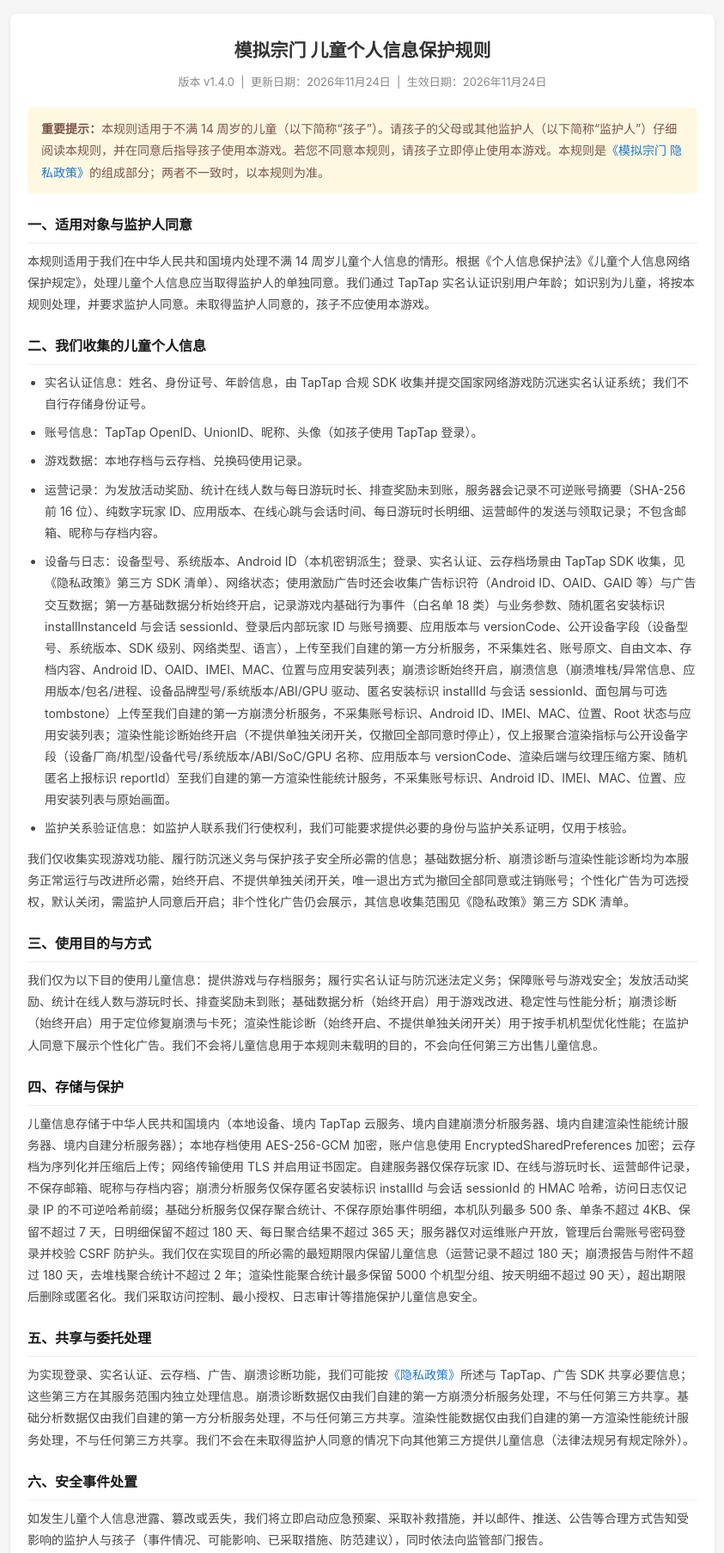
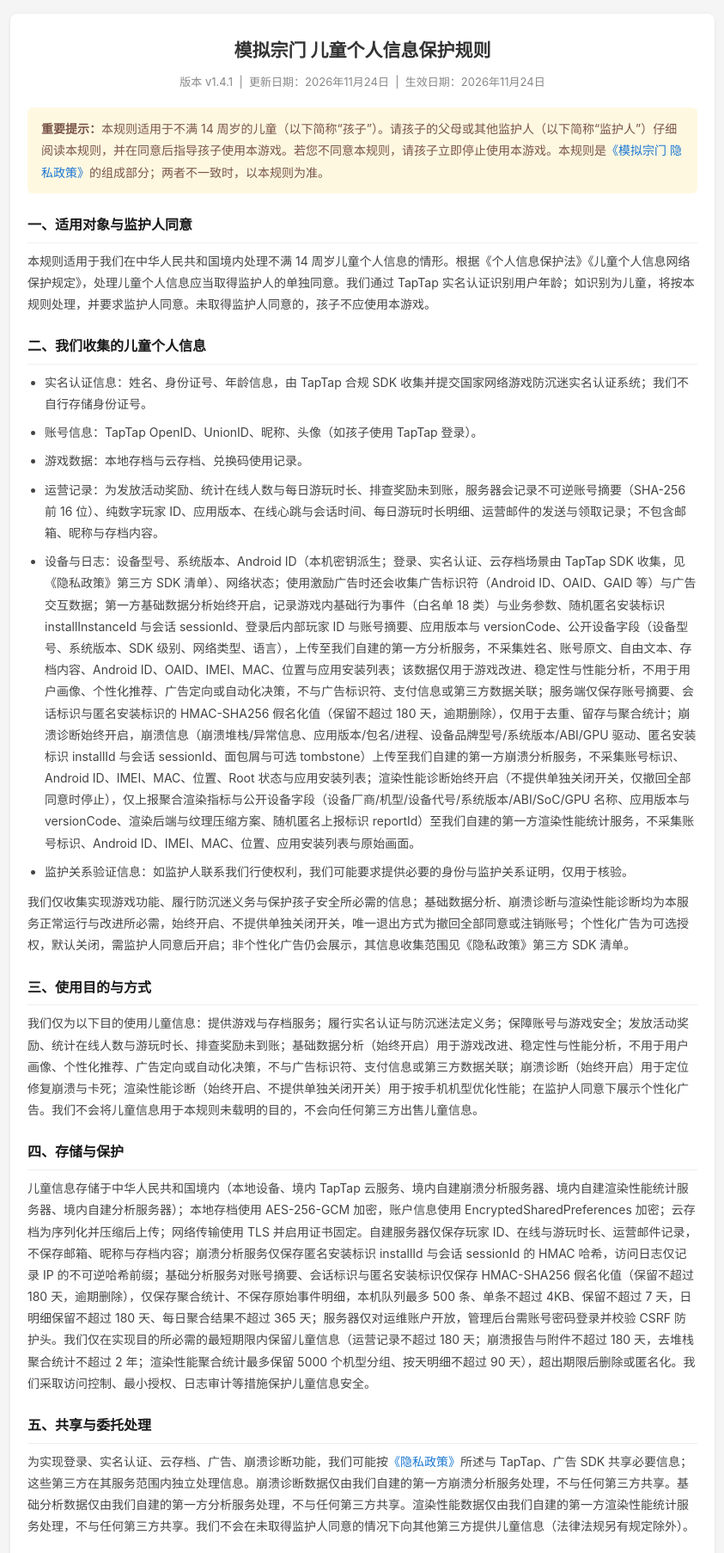
Before and after one commit to hsmy7/mnzm-policy, a plain HTML site: page docs/children-privacy.html in a window 1280 px wide. Shown: the top 1806 px of the page at 86% size, without its empty margins (218-1061 px from the left). Drawn offline with Linux system fonts and the light colour scheme.

Commit message:
docs: sync privacy policy v2.4.1

```diff
--- a/docs/children-privacy.html
+++ b/docs/children-privacy.html
@@ -21,7 +21,7 @@ a{color:#1976d2;text-decoration:none}
 <body>
 <div class="container">
 <h1>模拟宗门 儿童个人信息保护规则</h1>
-<div class="meta">版本 v1.4.0 &nbsp;|&nbsp; 更新日期：2026年11月24日 &nbsp;|&nbsp; 生效日期：2026年11月24日</div>
+<div class="meta">版本 v1.4.1 &nbsp;|&nbsp; 更新日期：2026年11月24日 &nbsp;|&nbsp; 生效日期：2026年11月24日</div>
 
 <div class="box"><strong>重要提示：</strong>本规则适用于不满 14 周岁的儿童（以下简称“孩子”）。请孩子的父母或其他监护人（以下简称“监护人”）仔细阅读本规则，并在同意后指导孩子使用本游戏。若您不同意本规则，请孩子立即停止使用本游戏。本规则是<a href="index.html">《模拟宗门 隐私政策》</a>的组成部分；两者不一致时，以本规则为准。</div>
 
@@ -34,16 +34,16 @@ a{color:#1976d2;text-decoration:none}
 <li>账号信息：TapTap OpenID、UnionID、昵称、头像（如孩子使用 TapTap 登录）。</li>
 <li>游戏数据：本地存档与云存档、兑换码使用记录。</li>
 <li>运营记录：为发放活动奖励、统计在线人数与每日游玩时长、排查奖励未到账，服务器会记录不可逆账号摘要（SHA-256 前 16 位）、纯数字玩家 ID、应用版本、在线心跳与会话时间、每日游玩时长明细、运营邮件的发送与领取记录；不包含邮箱、昵称与存档内容。</li>
-<li>设备与日志：设备型号、系统版本、Android ID（本机密钥派生；登录、实名认证、云存档场景由 TapTap SDK 收集，见《隐私政策》第三方 SDK 清单）、网络状态；使用激励广告时还会收集广告标识符（Android ID、OAID、GAID 等）与广告交互数据；第一方基础数据分析始终开启，记录游戏内基础行为事件（白名单 18 类）与业务参数、随机匿名安装标识 installInstanceId 与会话 sessionId、登录后内部玩家 ID 与账号摘要、应用版本与 versionCode、公开设备字段（设备型号、系统版本、SDK 级别、网络类型、语言），上传至我们自建的第一方分析服务，不采集姓名、账号原文、自由文本、存档内容、Android ID、OAID、IMEI、MAC、位置与应用安装列表；崩溃诊断始终开启，崩溃信息（崩溃堆栈/异常信息、应用版本/包名/进程、设备品牌型号/系统版本/ABI/GPU 驱动、匿名安装标识 installId 与会话 sessionId、面包屑与可选 tombstone）上传至我们自建的第一方崩溃分析服务，不采集账号标识、Android ID、IMEI、MAC、位置、Root 状态与应用安装列表；渲染性能诊断始终开启（不提供单独关闭开关，仅撤回全部同意时停止），仅上报聚合渲染指标与公开设备字段（设备厂商/机型/设备代号/系统版本/ABI/SoC/GPU 名称、应用版本与 versionCode、渲染后端与纹理压缩方案、随机匿名上报标识 reportId）至我们自建的第一方渲染性能统计服务，不采集账号标识、Android ID、IMEI、MAC、位置、应用安装列表与原始画面。</li>
+<li>设备与日志：设备型号、系统版本、Android ID（本机密钥派生；登录、实名认证、云存档场景由 TapTap SDK 收集，见《隐私政策》第三方 SDK 清单）、网络状态；使用激励广告时还会收集广告标识符（Android ID、OAID、GAID 等）与广告交互数据；第一方基础数据分析始终开启，记录游戏内基础行为事件（白名单 18 类）与业务参数、随机匿名安装标识 installInstanceId 与会话 sessionId、登录后内部玩家 ID 与账号摘要、应用版本与 versionCode、公开设备字段（设备型号、系统版本、SDK 级别、网络类型、语言），上传至我们自建的第一方分析服务，不采集姓名、账号原文、自由文本、存档内容、Android ID、OAID、IMEI、MAC、位置与应用安装列表；该数据仅用于游戏改进、稳定性与性能分析，不用于用户画像、个性化推荐、广告定向或自动化决策，不与广告标识符、支付信息或第三方数据关联；服务端仅保存账号摘要、会话标识与匿名安装标识的 HMAC-SHA256 假名化值（保留不超过 180 天，逾期删除），仅用于去重、留存与聚合统计；崩溃诊断始终开启，崩溃信息（崩溃堆栈/异常信息、应用版本/包名/进程、设备品牌型号/系统版本/ABI/GPU 驱动、匿名安装标识 installId 与会话 sessionId、面包屑与可选 tombstone）上传至我们自建的第一方崩溃分析服务，不采集账号标识、Android ID、IMEI、MAC、位置、Root 状态与应用安装列表；渲染性能诊断始终开启（不提供单独关闭开关，仅撤回全部同意时停止），仅上报聚合渲染指标与公开设备字段（设备厂商/机型/设备代号/系统版本/ABI/SoC/GPU 名称、应用版本与 versionCode、渲染后端与纹理压缩方案、随机匿名上报标识 reportId）至我们自建的第一方渲染性能统计服务，不采集账号标识、Android ID、IMEI、MAC、位置、应用安装列表与原始画面。</li>
 <li>监护关系验证信息：如监护人联系我们行使权利，我们可能要求提供必要的身份与监护关系证明，仅用于核验。</li>
 </ul>
 <p>我们仅收集实现游戏功能、履行防沉迷义务与保护孩子安全所必需的信息；基础数据分析、崩溃诊断与渲染性能诊断均为本服务正常运行与改进所必需，始终开启、不提供单独关闭开关，唯一退出方式为撤回全部同意或注销账号；个性化广告为可选授权，默认关闭，需监护人同意后开启；非个性化广告仍会展示，其信息收集范围见《隐私政策》第三方 SDK 清单。</p>
 
 <h2>三、使用目的与方式</h2>
-<p>我们仅为以下目的使用儿童信息：提供游戏与存档服务；履行实名认证与防沉迷法定义务；保障账号与游戏安全；发放活动奖励、统计在线人数与游玩时长、排查奖励未到账；基础数据分析（始终开启）用于游戏改进、稳定性与性能分析；崩溃诊断（始终开启）用于定位修复崩溃与卡死；渲染性能诊断（始终开启、不提供单独关闭开关）用于按手机机型优化性能；在监护人同意下展示个性化广告。我们不会将儿童信息用于本规则未载明的目的，不会向任何第三方出售儿童信息。</p>
+<p>我们仅为以下目的使用儿童信息：提供游戏与存档服务；履行实名认证与防沉迷法定义务；保障账号与游戏安全；发放活动奖励、统计在线人数与游玩时长、排查奖励未到账；基础数据分析（始终开启）用于游戏改进、稳定性与性能分析，不用于用户画像、个性化推荐、广告定向或自动化决策，不与广告标识符、支付信息或第三方数据关联；崩溃诊断（始终开启）用于定位修复崩溃与卡死；渲染性能诊断（始终开启、不提供单独关闭开关）用于按手机机型优化性能；在监护人同意下展示个性化广告。我们不会将儿童信息用于本规则未载明的目的，不会向任何第三方出售儿童信息。</p>
 
 <h2>四、存储与保护</h2>
-<p>儿童信息存储于中华人民共和国境内（本地设备、境内 TapTap 云服务、境内自建崩溃分析服务器、境内自建渲染性能统计服务器、境内自建分析服务器）；本地存档使用 AES-256-GCM 加密，账户信息使用 EncryptedSharedPreferences 加密；云存档为序列化并压缩后上传；网络传输使用 TLS 并启用证书固定。自建服务器仅保存玩家 ID、在线与游玩时长、运营邮件记录，不保存邮箱、昵称与存档内容；崩溃分析服务仅保存匿名安装标识 installId 与会话 sessionId 的 HMAC 哈希，访问日志仅记录 IP 的不可逆哈希前缀；基础分析服务仅保存聚合统计、不保存原始事件明细，本机队列最多 500 条、单条不超过 4KB、保留不超过 7 天，日明细保留不超过 180 天、每日聚合结果不超过 365 天；服务器仅对运维账户开放，管理后台需账号密码登录并校验 CSRF 防护头。我们仅在实现目的所必需的最短期限内保留儿童信息（运营记录不超过 180 天；崩溃报告与附件不超过 180 天，去堆栈聚合统计不超过 2 年；渲染性能聚合统计最多保留 5000 个机型分组、按天明细不超过 90 天），超出期限后删除或匿名化。我们采取访问控制、最小授权、日志审计等措施保护儿童信息安全。</p>
+<p>儿童信息存储于中华人民共和国境内（本地设备、境内 TapTap 云服务、境内自建崩溃分析服务器、境内自建渲染性能统计服务器、境内自建分析服务器）；本地存档使用 AES-256-GCM 加密，账户信息使用 EncryptedSharedPreferences 加密；云存档为序列化并压缩后上传；网络传输使用 TLS 并启用证书固定。自建服务器仅保存玩家 ID、在线与游玩时长、运营邮件记录，不保存邮箱、昵称与存档内容；崩溃分析服务仅保存匿名安装标识 installId 与会话 sessionId 的 HMAC 哈希，访问日志仅记录 IP 的不可逆哈希前缀；基础分析服务对账号摘要、会话标识与匿名安装标识仅保存 HMAC-SHA256 假名化值（保留不超过 180 天，逾期删除），仅保存聚合统计、不保存原始事件明细，本机队列最多 500 条、单条不超过 4KB、保留不超过 7 天，日明细保留不超过 180 天、每日聚合结果不超过 365 天；服务器仅对运维账户开放，管理后台需账号密码登录并校验 CSRF 防护头。我们仅在实现目的所必需的最短期限内保留儿童信息（运营记录不超过 180 天；崩溃报告与附件不超过 180 天，去堆栈聚合统计不超过 2 年；渲染性能聚合统计最多保留 5000 个机型分组、按天明细不超过 90 天），超出期限后删除或匿名化。我们采取访问控制、最小授权、日志审计等措施保护儿童信息安全。</p>
 
 <h2>五、共享与委托处理</h2>
 <p>为实现登录、实名认证、云存档、广告、崩溃诊断功能，我们可能按<a href="index.html">《隐私政策》</a>所述与 TapTap、广告 SDK 共享必要信息；这些第三方在其服务范围内独立处理信息。崩溃诊断数据仅由我们自建的第一方崩溃分析服务处理，不与任何第三方共享。基础分析数据仅由我们自建的第一方分析服务处理，不与任何第三方共享。渲染性能数据仅由我们自建的第一方渲染性能统计服务处理，不与任何第三方共享。我们不会在未取得监护人同意的情况下向其他第三方提供儿童信息（法律法规另有规定除外）。</p>
@@ -62,7 +62,7 @@ a{color:#1976d2;text-decoration:none}
 <p>我们将在核验监护人身份后的 15 个工作日内回复。法律另有规定的除外。</p>
 
 <h2>八、本规则的修订</h2>
-<p>我们可能根据法律法规或业务变化修订本规则，修订后将在应用内或官网公示；重大变更会以显著方式提示监护人。监护人不同意变更的，可要求孩子停止使用并申请删除信息。本次修订（v1.4.0，2026 年 11 月 24 日）为配合隐私政策 v2.4.0：退役第三方统计 SDK（删除其依赖、初始化调用与自定义 scheme），新增第一方基础数据分析（始终开启、不提供单独关闭开关）：采集游戏内基础行为事件（白名单 18 类）与业务参数、随机匿名安装标识 installInstanceId 与会话 sessionId、登录后内部玩家 ID 与账号摘要、应用版本与 versionCode、公开设备字段（设备型号/系统版本/SDK 级别/网络类型/语言），不采集姓名、账号原文、自由文本、存档内容与 Android ID、OAID、IMEI、MAC、位置、应用安装列表；上传至境内自建分析服务（HTTPS），本机队列最多 500 条、单条不超过 4KB、保留不超过 7 天，服务端仅保存聚合统计、日明细不超过 180 天、每日聚合结果不超过 365 天；基础数据分析、崩溃诊断、渲染性能诊断三项固定开启、不提供单独关闭开关，唯一退出方式为撤回全部同意或注销账号；仅保留个性化广告开关（默认关闭）。此前修订（v1.3.0，2026 年 11 月 22 日）为配合隐私政策 v2.3.0：新增渲染性能诊断（默认开启、随隐私政策同意一并提供、无单独关闭开关，仅撤回全部同意时停止），按手机机型上报 300 帧窗口的聚合渲染指标与公开设备字段（厂商/机型/设备代号/系统版本/ABI/SoC/GPU 名称、应用版本与 versionCode、渲染后端与纹理压缩方案、随机匿名上报标识 reportId）至我们自建的第一方渲染性能统计服务，不采集账号标识、Android ID、IMEI、MAC、位置、应用安装列表与原始画面；服务端按「厂商｜机型｜SoC｜GPU｜后端｜纹理臂」聚合统计（最多 5000 个机型分组，超限淘汰最早未上报的分组），按天明细保留不超过 90 天。此前修订（v1.2.0，2026 年 11 月 20 日）为配合隐私政策 v2.2.0：崩溃诊断改为默认开启（监护人可关闭，关闭后立即停止上传并清空未发送队列），移除原第三方崩溃收集 SDK（已停用并注销），改由我们自建的第一方崩溃分析服务处理崩溃信息，并同步采集字段、保留期（原始报告与附件不超过 180 天、聚合统计不超过 2 年）与不采集范围（不采集账号标识、Android ID、IMEI、MAC、位置、Root 状态与应用安装列表）。上次修订（v1.1.0，2026 年 11 月 5 日）为配合隐私政策 v2.1.0，新增玩家 ID、在线与游玩时长统计、运营邮件记录的收集、使用、保留与删除说明。</p>
+<p>我们可能根据法律法规或业务变化修订本规则，修订后将在应用内或官网公示；重大变更会以显著方式提示监护人。监护人不同意变更的，可要求孩子停止使用并申请删除信息。本次修订（v1.4.1，2026 年 11 月 24 日）为配合隐私政策 v2.4.1：明确基础分析数据仅用于游戏改进、稳定性与性能分析，不用于用户画像、个性化推荐、广告定向或自动化决策，不与广告标识符、支付信息或第三方数据关联；服务端对账号摘要、会话标识与匿名安装标识仅保存 HMAC-SHA256 假名化值（保留不超过 180 天，逾期删除），仅用于去重、留存与聚合统计；其余口径不变。此前修订（v1.4.0，2026 年 11 月 24 日）为配合隐私政策 v2.4.0：退役第三方统计 SDK（删除其依赖、初始化调用与自定义 scheme），新增第一方基础数据分析（始终开启、不提供单独关闭开关）：采集游戏内基础行为事件（白名单 18 类）与业务参数、随机匿名安装标识 installInstanceId 与会话 sessionId、登录后内部玩家 ID 与账号摘要、应用版本与 versionCode、公开设备字段（设备型号/系统版本/SDK 级别/网络类型/语言），不采集姓名、账号原文、自由文本、存档内容与 Android ID、OAID、IMEI、MAC、位置、应用安装列表；上传至境内自建分析服务（HTTPS），本机队列最多 500 条、单条不超过 4KB、保留不超过 7 天，服务端仅保存聚合统计、日明细不超过 180 天、每日聚合结果不超过 365 天；基础数据分析、崩溃诊断、渲染性能诊断三项固定开启、不提供单独关闭开关，唯一退出方式为撤回全部同意或注销账号；仅保留个性化广告开关（默认关闭）。此前修订（v1.3.0，2026 年 11 月 22 日）为配合隐私政策 v2.3.0：新增渲染性能诊断（默认开启、随隐私政策同意一并提供、无单独关闭开关，仅撤回全部同意时停止），按手机机型上报 300 帧窗口的聚合渲染指标与公开设备字段（厂商/机型/设备代号/系统版本/ABI/SoC/GPU 名称、应用版本与 versionCode、渲染后端与纹理压缩方案、随机匿名上报标识 reportId）至我们自建的第一方渲染性能统计服务，不采集账号标识、Android ID、IMEI、MAC、位置、应用安装列表与原始画面；服务端按「厂商｜机型｜SoC｜GPU｜后端｜纹理臂」聚合统计（最多 5000 个机型分组，超限淘汰最早未上报的分组），按天明细保留不超过 90 天。此前修订（v1.2.0，2026 年 11 月 20 日）为配合隐私政策 v2.2.0：崩溃诊断改为默认开启（监护人可关闭，关闭后立即停止上传并清空未发送队列），移除原第三方崩溃收集 SDK（已停用并注销），改由我们自建的第一方崩溃分析服务处理崩溃信息，并同步采集字段、保留期（原始报告与附件不超过 180 天、聚合统计不超过 2 年）与不采集范围（不采集账号标识、Android ID、IMEI、MAC、位置、Root 状态与应用安装列表）。上次修订（v1.1.0，2026 年 11 月 5 日）为配合隐私政策 v2.1.0，新增玩家 ID、在线与游玩时长统计、运营邮件记录的收集、使用、保留与删除说明。</p>
 
 <h2>九、联系我们</h2>
 <div class="contact">
```
